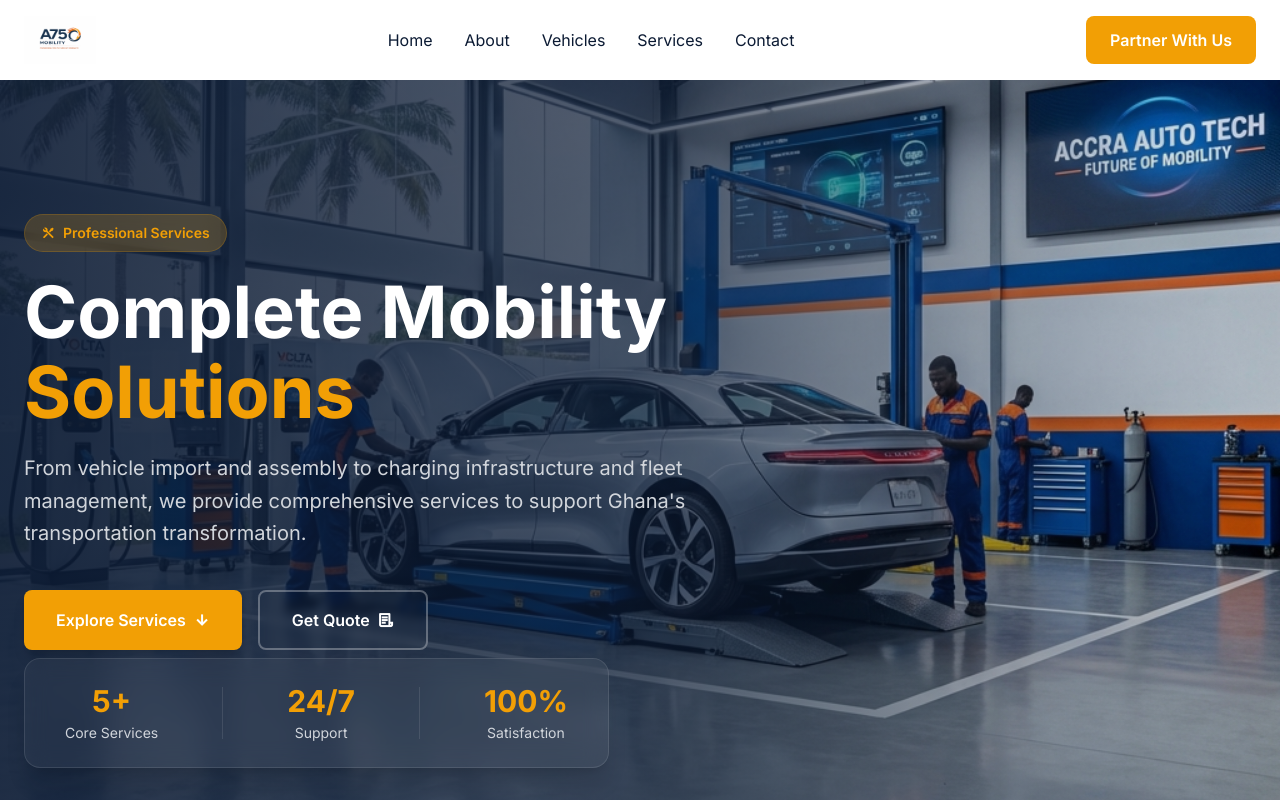
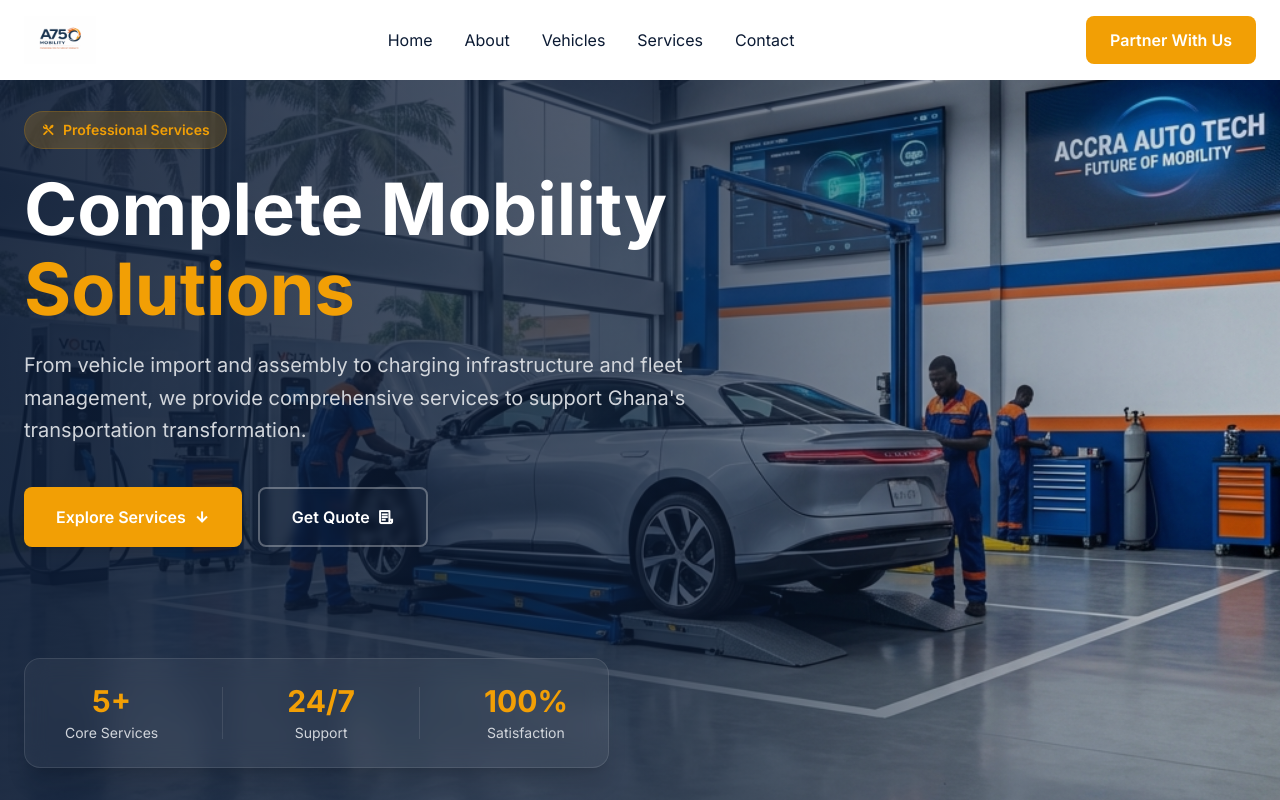
Before and after one commit to Drrbarns/a75mobility, a React (Vite) app: page /services in a window 1280 px wide. Shown: the top 800 px of the page. Built offline with nearby package versions, Linux system fonts and the light colour scheme; no server answers.

Commit message:
fix: resolved layout overlap issues in services and vehicles hero sections

```diff
--- a/src/pages/services/components/HeroSection.tsx
+++ b/src/pages/services/components/HeroSection.tsx
@@ -2,7 +2,7 @@
 
 const HeroSection = () => {
   return (
-    <section className="relative min-h-screen flex items-center overflow-hidden">
+    <section className="relative min-h-screen flex flex-col justify-between overflow-hidden">
       {/* Background Image & Overlay */}
       <div className="absolute inset-0 z-0">
         <img
@@ -14,8 +14,8 @@
         <div className="absolute inset-0 bg-gradient-to-r from-[#0B1A33]/90 via-[#0B1A33]/70 to-transparent"></div>
       </div>
 
-      {/* Content */}
-      <div className="relative z-10 max-w-7xl mx-auto px-6 w-full py-20 mt-16">
+      {/* Main Content - Pushed to center/top, ensuring no overlap */}
+      <div className="relative z-10 max-w-7xl mx-auto px-6 w-full flex-grow flex flex-col justify-center py-20">
         <div className="max-w-3xl">
           {/* Badge */}
           <div className="mb-6">
@@ -53,9 +53,8 @@
         </div>
       </div>
 
-      {/* Service Stats */}
-      <div className="absolute bottom-0 left-0 right-0 z-20">
-        <div className="max-w-7xl mx-auto px-6 pb-8">
+      {/* Service Stats - In flow at bottom */}
+      <div className="relative z-10 max-w-7xl mx-auto px-6 w-full pb-8">
         <div className="bg-white/5 backdrop-blur-md rounded-2xl p-6 border border-white/10 shadow-xl inline-block sm:w-auto w-full">
           <div className="flex flex-row justify-between sm:gap-12 gap-4 text-white">
             <div className="text-center px-4">
@@ -75,7 +74,6 @@
           </div>
         </div>
       </div>
-      </div>
     </section>
   );
 };
--- a/src/pages/vehicles/components/HeroSection.tsx
+++ b/src/pages/vehicles/components/HeroSection.tsx
@@ -2,7 +2,7 @@
 
 const HeroSection = () => {
   return (
-    <section className="relative min-h-screen flex items-center overflow-hidden">
+    <section className="relative min-h-screen flex flex-col justify-between overflow-hidden">
       {/* Background Image & Overlay */}
       <div className="absolute inset-0 z-0">
         <img
@@ -15,7 +15,7 @@
       </div>
 
       {/* Content */}
-      <div className="relative z-10 max-w-7xl mx-auto px-6 w-full py-20 mt-16">
+      <div className="relative z-10 max-w-7xl mx-auto px-6 w-full flex-grow flex flex-col justify-center py-20 mt-16">
         <div className="max-w-3xl">
           {/* Badge */}
           <div className="mb-6">
@@ -53,9 +53,8 @@
         </div>
       </div>
 
-      {/* Stats Bar */}
-      <div className="absolute bottom-0 left-0 right-0 z-20">
-        <div className="max-w-7xl mx-auto px-6 pb-8">
+      {/* Stats Bar - In flow at bottom */}
+      <div className="relative z-10 max-w-7xl mx-auto px-6 w-full pb-8">
         <div className="bg-white/5 backdrop-blur-md rounded-2xl p-6 border border-white/10 shadow-xl inline-block sm:w-auto w-full">
           <div className="flex flex-row justify-between sm:gap-12 gap-4 text-white">
             <div className="text-center px-4">
@@ -75,7 +74,6 @@
           </div>
         </div>
       </div>
-      </div>
     </section>
   );
 };
```
Lines whose indentation alone changed are shown as unchanged.
